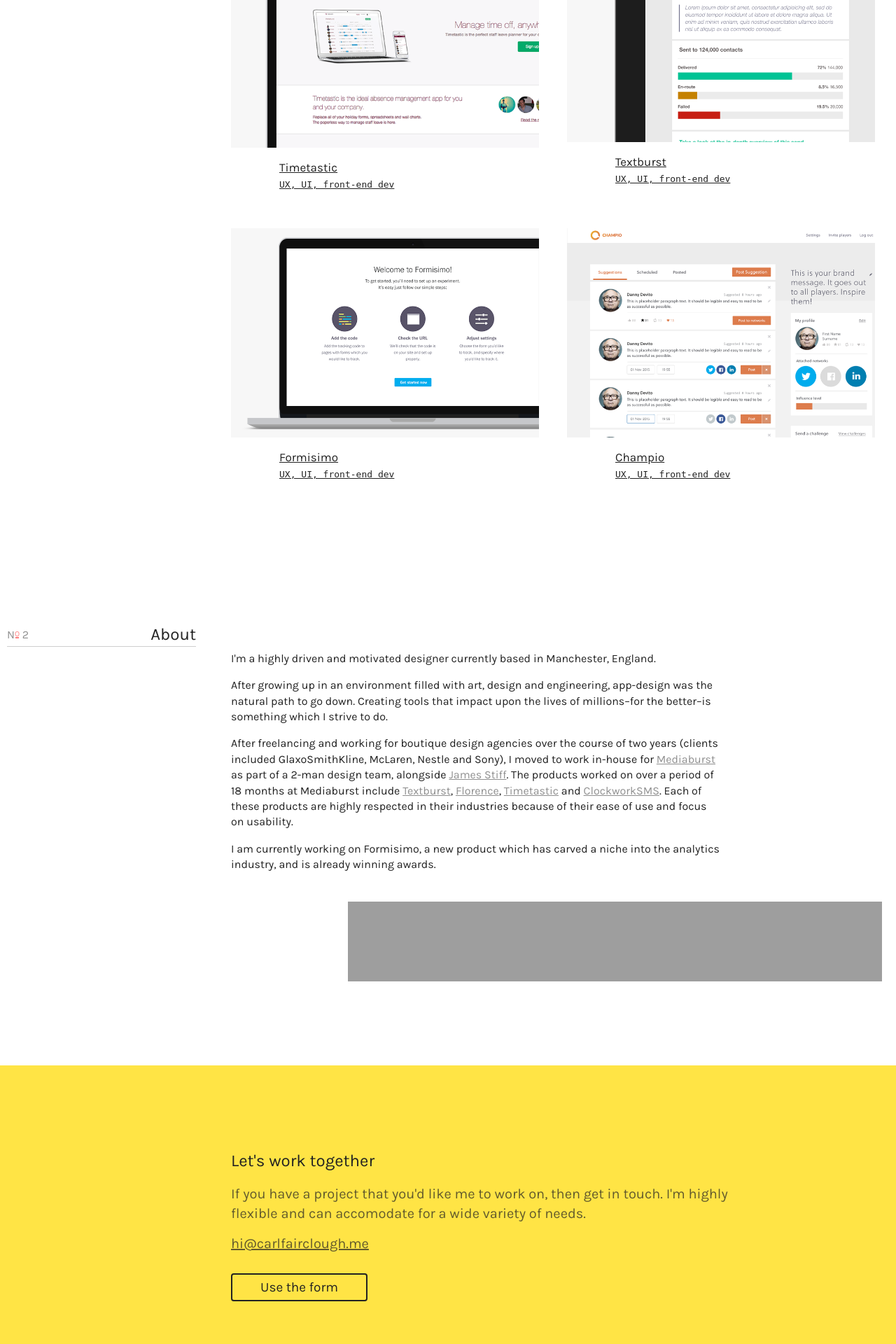
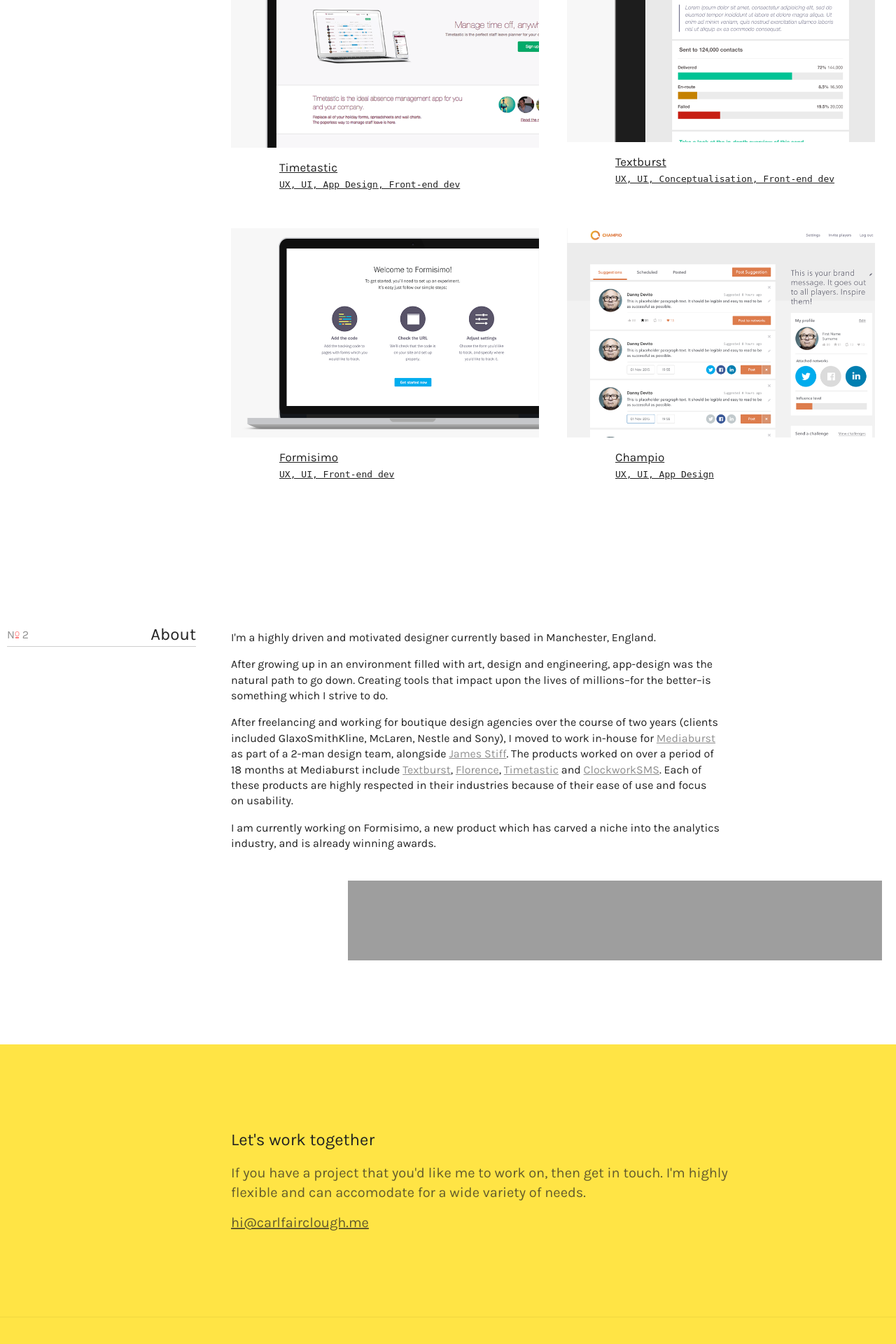
Before and after one commit to carlfairclough/carlfairclough.me, a PHP site: page / in a window 1280 px wide. Shown: the part 722-2642 px from the top of the page at 70% size. Run offline with PHP 8.4, Linux system fonts and the light colour scheme; some libraries are stand-ins or nearby versions; grey boxes are pictures that could not be loaded.

Commit message:
bug fixes

```diff
--- a/css/style.css
+++ b/css/style.css
@@ -156,7 +156,7 @@ h1, h2, h3, h4 {
 
 
 .aboutcarl .col-9 {
-  padding-top: 30px;
+  padding-top: 15px;
 
   /*-webkit-column-count: 2;*/
   /* Chrome, Safari, Opera */
--- a/template/footer.php
+++ b/template/footer.php
@@ -4,8 +4,8 @@
                 <div class="col-7 push-3 sma-col-12 sma-push-clear textblock">
                     <h1>Let's work together</h1>
                     <p>If you have a project that you'd like me to work on, then get in touch. I'm highly flexible and can accomodate for a wide variety of needs.
-                        <br><a class="email-me" href="mailto:hi@carlfairclough.me" style="opacity:1; color:#222; cursor:pointer; margin-top:15px;">hi@carlfairclough.me</a><br></p>
-                    <a href="#contact" class="button contact-button">Use the form</a>
+                        <br><a class="email-me" href="mailto:hi@carlfairclough.me" style="opacity:1; color:#222; cursor:pointer; margin-top:15px;">hi@carlfairclough.me</a></p>
+                    <!-- <a href="#contact" class="button contact-button">Use the form</a> -->
 
                     <form method="POST" action="http://formspree.io/hi@carlfairclough.me" class="hidden">
 
--- a/template/home.php
+++ b/template/home.php
@@ -15,7 +15,7 @@
                                 </figcaption>
                             </figure>
                             <h3>Timetastic</h3>
-                            <p>UX, UI, front-end dev</p>
+                            <p>UX, UI, App Design, Front-end dev</p>
                         </a>
 
                         <a class="col-6 med-col-12 work-ex" href="project/textburst">
@@ -26,7 +26,7 @@
                                 </figcaption>
                             </figure>
                             <h3>Textburst</h3>
-                            <p>UX, UI, front-end dev</p>
+                            <p>UX, UI, Conceptualisation, Front-end dev</p>
                         </a>
                     </div>
                     <div class="row">
@@ -39,7 +39,7 @@
                                 </figcaption>
                             </figure>
                             <h3>Formisimo</h3>
-                            <p>UX, UI, front-end dev</p>
+                            <p>UX, UI, Front-end dev</p>
                         </a>
 
                          <a class="col-6 med-col-12 work-ex" href="project/champio">
@@ -50,7 +50,7 @@
                                 </figcaption>
                             </figure>
                             <h3>Champio</h3>
-                            <p>UX, UI, front-end dev</p>
+                            <p>UX, UI, App Design</p>
                         </a>
 
                     </div>
```
